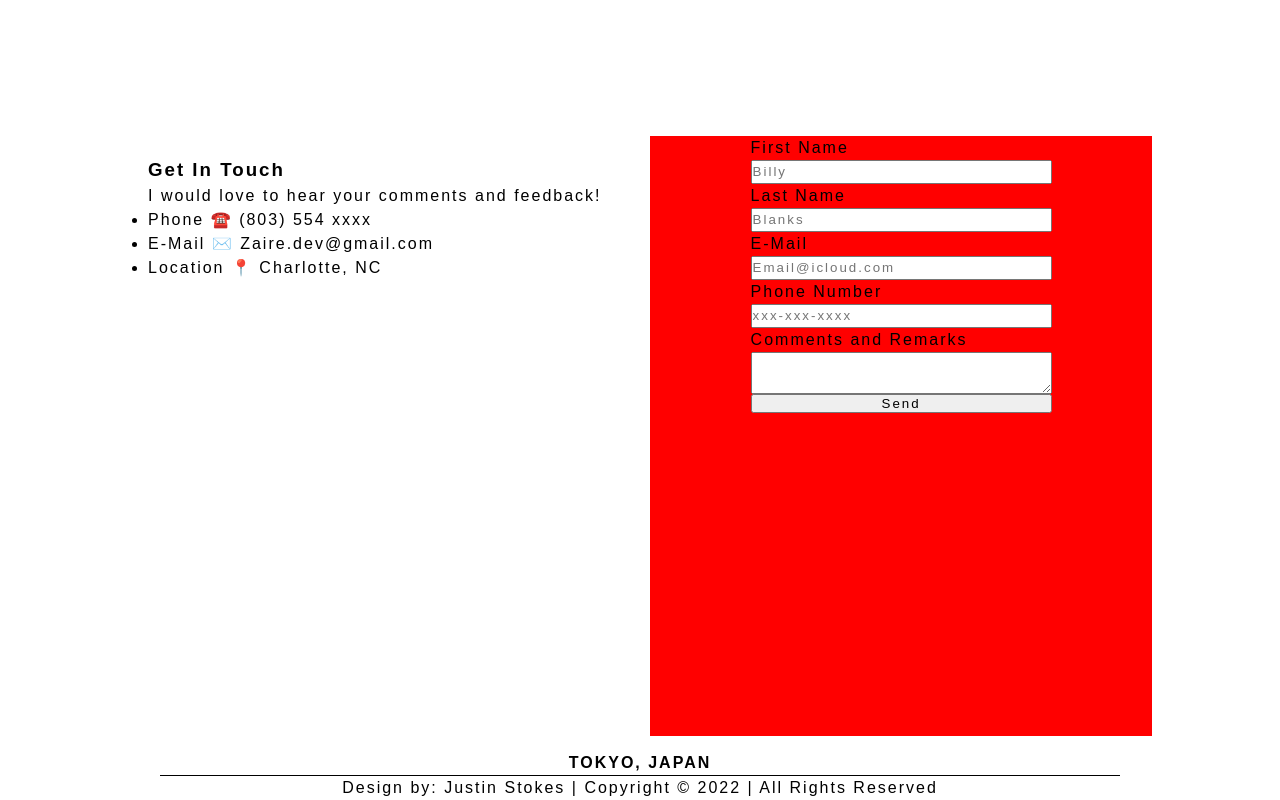
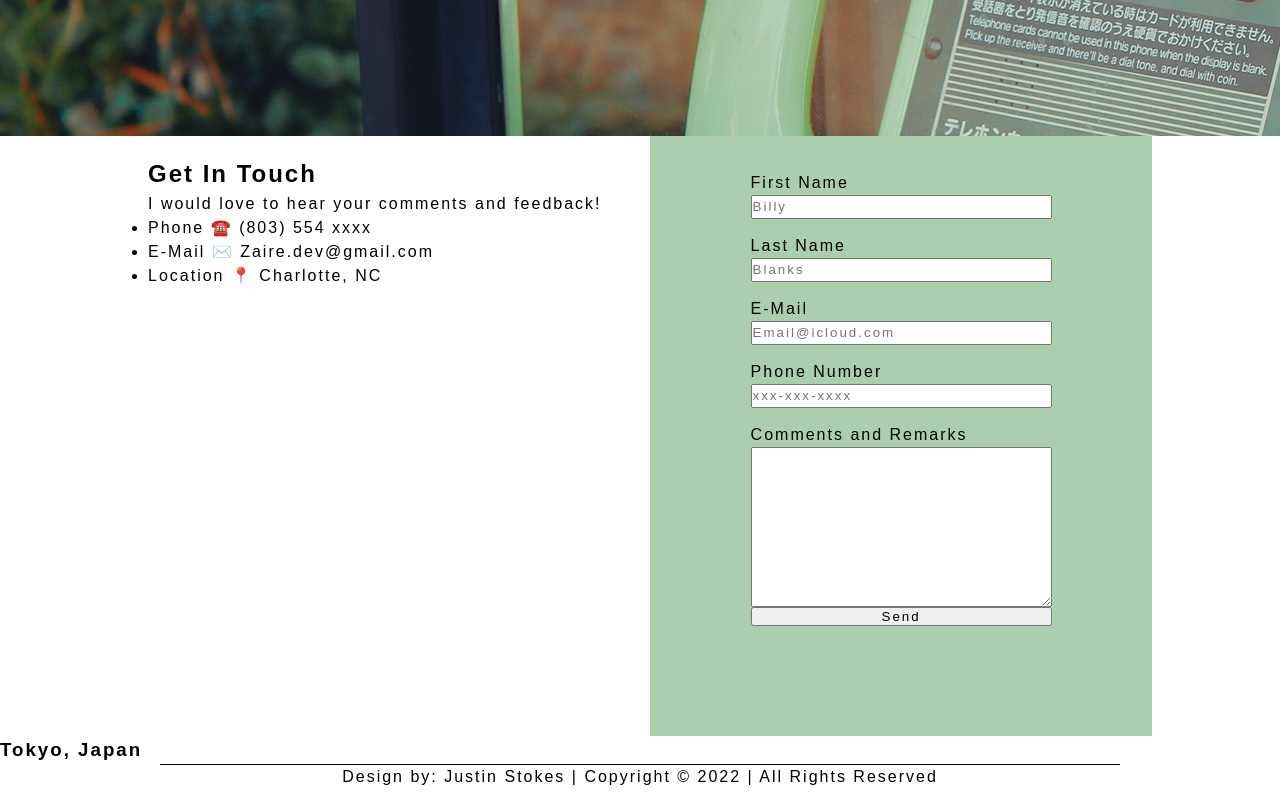
Before and after one commit to Justokes1/Gateway-Revision, a plain HTML site: page assets/contact.html in a window 1280 px wide. Shown: the part 808-1608 px from the top of the page. Drawn offline with Linux system fonts and the light colour scheme; a web font is replaced by a local one.

Commit message:
editting contact page

```diff
--- a/assets/contact.html
+++ b/assets/contact.html
@@ -5,6 +5,7 @@
   <meta charset="UTF-8">
   <meta http-equiv="X-UA-Compatible" content="IE=edge">
   <meta name="viewport" content="width=device-width, initial-scale=1.0">
+  <meta name="description" content="Tokyo | Contact ">
   <link rel="preconnect" href="https://fonts.googleapis.com">
   <link rel="preconnect" href="https://fonts.gstatic.com" crossorigin>
   <link href="https://fonts.googleapis.com/css2?family=Sulphur+Point&display=swap" rel="stylesheet">
@@ -30,11 +31,11 @@
     </nav>
   </header>
 
-  <div class="hero"></div>
+  <div class="hero"><img src="../images/phone.jpg" alt="payphone"></div>
 
   <section class="contact">
     <article class="info">
-      <h1>Get In Touch</h1>
+      <h2>Get In Touch</h2>
       <p> I would love to hear your comments and feedback!</p>
       <ul>
         <li>Phone ☎️ (803) 554 xxxx</li>
@@ -45,23 +46,23 @@
 
     <article class="form">
       <form>
-        <label>First Name</label>
-        <input type="text"  placeholder="Billy">
-        <label>Last Name</label>
-        <input type="text"  placeholder="Blanks">
-        <label>E-Mail</label>
-        <input type="email"  placeholder="Email@icloud.com">
-        <label>Phone Number</label>
-        <input type="tel"  placeholder="xxx-xxx-xxxx">
-        <label>Comments and Remarks</label>
-        <textarea></textarea>
+        <label for="fname">First Name</label>
+        <input id ="fname" type="text"  placeholder="Billy">
+        <label for="lname">Last Name</label>
+        <input id ="lname" type="text"  placeholder="Blanks">
+        <label for="email">E-Mail</label>
+        <input id="email" type="email"  placeholder="Email@icloud.com">
+        <label for="phone">Phone Number</label>
+        <input id="phone" type="tel"  placeholder="xxx-xxx-xxxx">
+        <label for="comment">Comments and Remarks</label>
+        <textarea id="comment" ></textarea>
         <input type="submit" value="Send">
       </form>
     </article>
   </section>
 
   <footer>
-    <h4>Tokyo, Japan</h4>
+    <h3>Tokyo, Japan</h3>
     <p>Design by: Justin Stokes | Copyright © 2022 | All Rights Reserved</p>
   </footer>
 
--- a/assets/style.css
+++ b/assets/style.css
@@ -15,6 +15,10 @@
   background-size: cover;
   background-position: center;
   overflow: hidden;
+}
+
+.hero img {
+  margin: auto;
 }
 
 .hero-text {
@@ -105,8 +109,7 @@
   float: right;
   height: 75vh;
   width: 49%;
-  background-color: red;
-  margin-bottom: 15px;
+  background-color: #ABCEAF;
 }
 
 .info {
@@ -120,7 +123,15 @@ form {
   display: flex;
   flex-direction: column;
   width: 60%;
-  margin: auto;
+  margin: 20px auto;
+}
+
+label {
+  padding-top: 15px;
+}
+
+textarea {
+  height: 20vh;
 }
 
 /* ---v Footer v--- */
```
Also changed, not shown: assets/todo.html (+1 -1 lines), assets/nightlife.html (deleted), images/phone.jpg (added).
